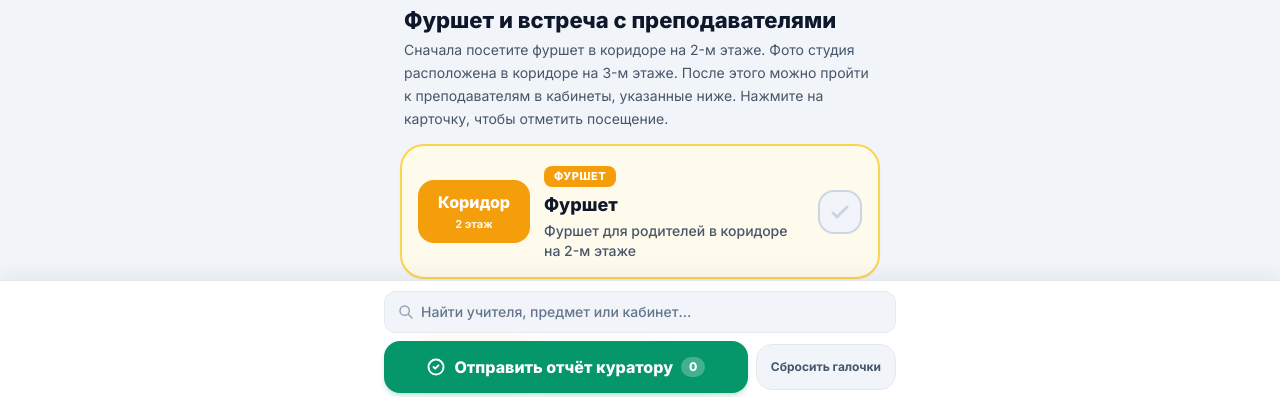
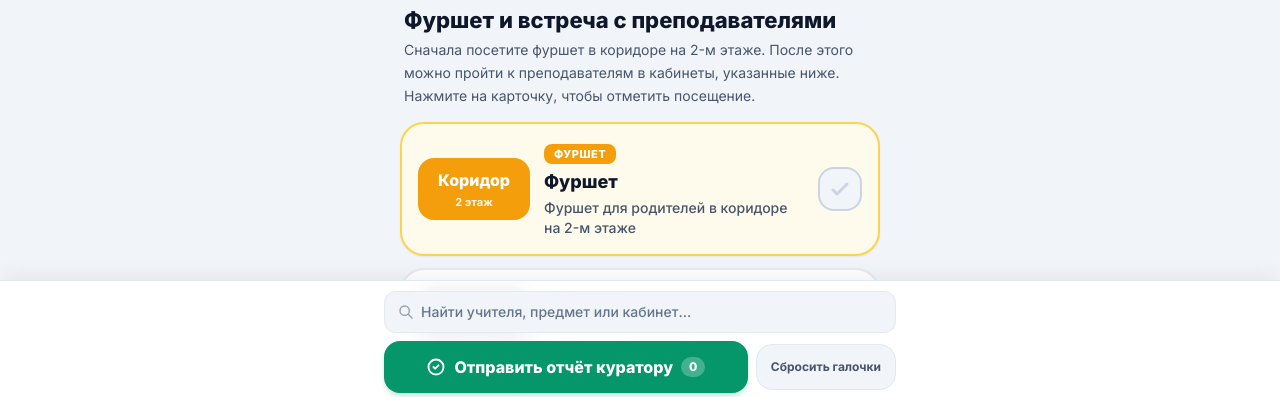
Before and after one commit to college-alatoo/Parents-meeting-, a plain HTML site: page index.html in a window 1280 px wide. Shown: the part 395-792 px from the top of the page. Drawn offline with nearby package versions, Linux system fonts and the light colour scheme.

Commit message:
Убрать фотостудию из программы родительского собрания

```diff
--- a/index.html
+++ b/index.html
@@ -236,7 +236,7 @@
          * Полные данные расписания по двум временным этапам: 16:00 и 17:00
          */
         const SCHEDULE_ITEMS = [
-            // ЭТАП 16:00 — Фуршет, фотозона и встреча с преподавателями
+            // ЭТАП 16:00 — Фуршет и встреча с преподавателями
             {
                 id: 'buffet-1600',
                 stage: '16:00',
@@ -245,16 +245,6 @@
                 subtitle: 'Фуршет для родителей в коридоре на 2-м этаже',
                 room: 'Коридор',
                 floor: '2 этаж',
-                group: null
-            },
-            {
-                id: 'photozone-1600',
-                stage: '16:00',
-                isPhotoZone: true,
-                title: 'Фото студия',
-                subtitle: 'Фото студия для родителей в коридоре на 3-м этаже',
-                room: 'Коридор',
-                floor: '3 этаж',
                 group: null
             },
             {
@@ -724,7 +714,7 @@
                             Фуршет и встреча с преподавателями
                         </h2>
                         <p class="text-sm text-slate-600 mt-1 leading-relaxed">
-                            Сначала посетите фуршет в коридоре на 2-м этаже. Фото студия расположена в коридоре на 3-м этаже. После этого можно пройти к преподавателям в кабинеты, указанные ниже. Нажмите на карточку, чтобы отметить посещение.
+                            Сначала посетите фуршет в коридоре на 2-м этаже. После этого можно пройти к преподавателям в кабинеты, указанные ниже. Нажмите на карточку, чтобы отметить посещение.
                         </p>
                     </div>
                     <div class="space-y-3 cards-list"></div>
@@ -879,10 +869,6 @@
                     ${item.isBuffet ? `
                         <span class="inline-block text-[11px] font-extrabold uppercase tracking-wider bg-amber-500 text-white px-2.5 py-0.5 rounded-lg mb-1">
                             ФУРШЕТ
-                        </span>
-                    ` : item.isPhotoZone ? `
-                        <span class="inline-block text-[11px] font-extrabold uppercase tracking-wider bg-amber-500 text-white px-2.5 py-0.5 rounded-lg mb-1">
-                            ФОТО СТУДИЯ
                         </span>
                     ` : ''}
 
```
